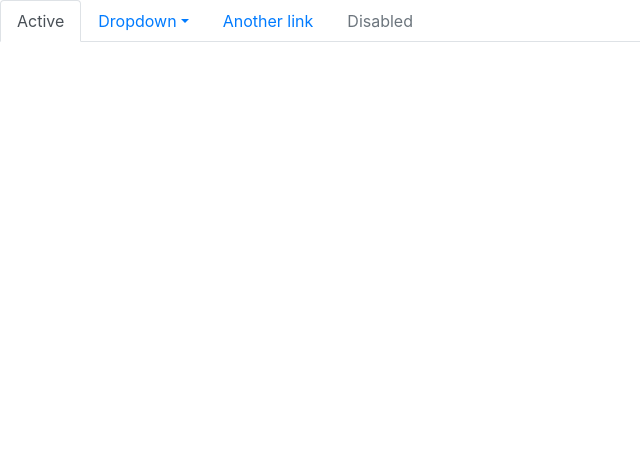
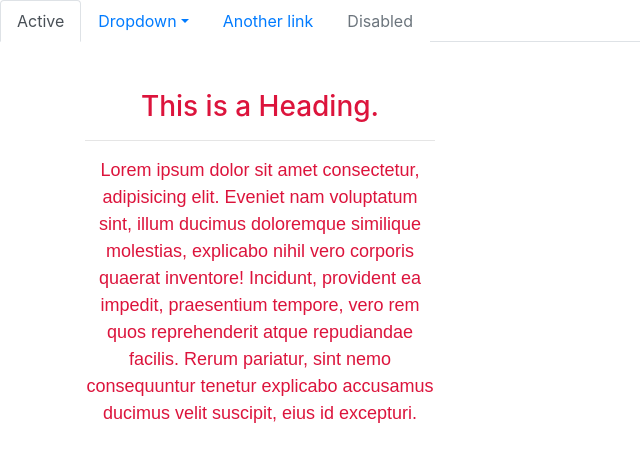
Before and after one commit to anamkhanbd/jQuaryTest, a plain HTML site: page index.html in a window 1280 px wide. Shown: the whole page, without its empty margins (0-640 px from the left). Drawn offline with nearby package versions, Linux system fonts and the light colour scheme.

Commit message:
use js css proparty in case protect website code

```diff
--- a/index.html
+++ b/index.html
@@ -23,7 +23,7 @@
                 <a class="dropdown-item" href="#tab2Id">Action</a>
                 <a class="dropdown-item" href="#tab3Id">Another action</a>
                 <div class="dropdown-divider"></div>
-                <a class="dropdown-item" href="#tab4Id">Action</a>
+                <a class="dropdown-item " href="#tab4Id">Action</a>
             </div>
         </li>
         <li class="nav-item">
@@ -43,13 +43,16 @@
         <div class="tab-pane fade" id="tab5Id" role="tabpanel"></div>
     </div>
 
-    <script>
-        $('#navId a').click(e => {
-            e.preventDefault();
-            $(this).tab('show');
-        });
-    </script>
-
+    <div class="container mt-5">
+        <div class="row">
+            <div class="col-4">
+                <h3 class="text-center">This is a Heading.</h3>
+                <hr>
+                <p>Lorem ipsum dolor sit amet consectetur, adipisicing elit. Eveniet nam voluptatum sint, illum ducimus doloremque similique molestias, explicabo nihil vero corporis quaerat inventore! Incidunt, provident ea impedit, praesentium tempore,
+                    vero rem quos reprehenderit atque repudiandae facilis. Rerum pariatur, sint nemo consequuntur tenetur explicabo accusamus ducimus velit suscipit, eius id excepturi.</p>
+            </div>
+        </div>
+    </div>
 
 
 
--- /dev/null
+++ b/jQuary/css/style.css
@@ -0,0 +1,6 @@
+p {
+    text-align: center;
+    color: crimson;
+    font-size: large;
+    font-family: sans-serif;
+}
--- a/jQuary/jQuary.js
+++ b/jQuary/jQuary.js
@@ -1,3 +1,13 @@
-$document.ready() {
+$(document).ready(function() {
+    var a = $("body").html(); // Corrected the selector for the body element
+    console.log(a);
 
-}
+    $('*').css('background', 'white');
+    $('h3').css('color', 'crimson');
+    $('p:first').css({
+        'text-align': ' center',
+        'color': 'crimson',
+        'font-size': 'large',
+        'font-family': 'sans-serif'
+    });
+});
```
